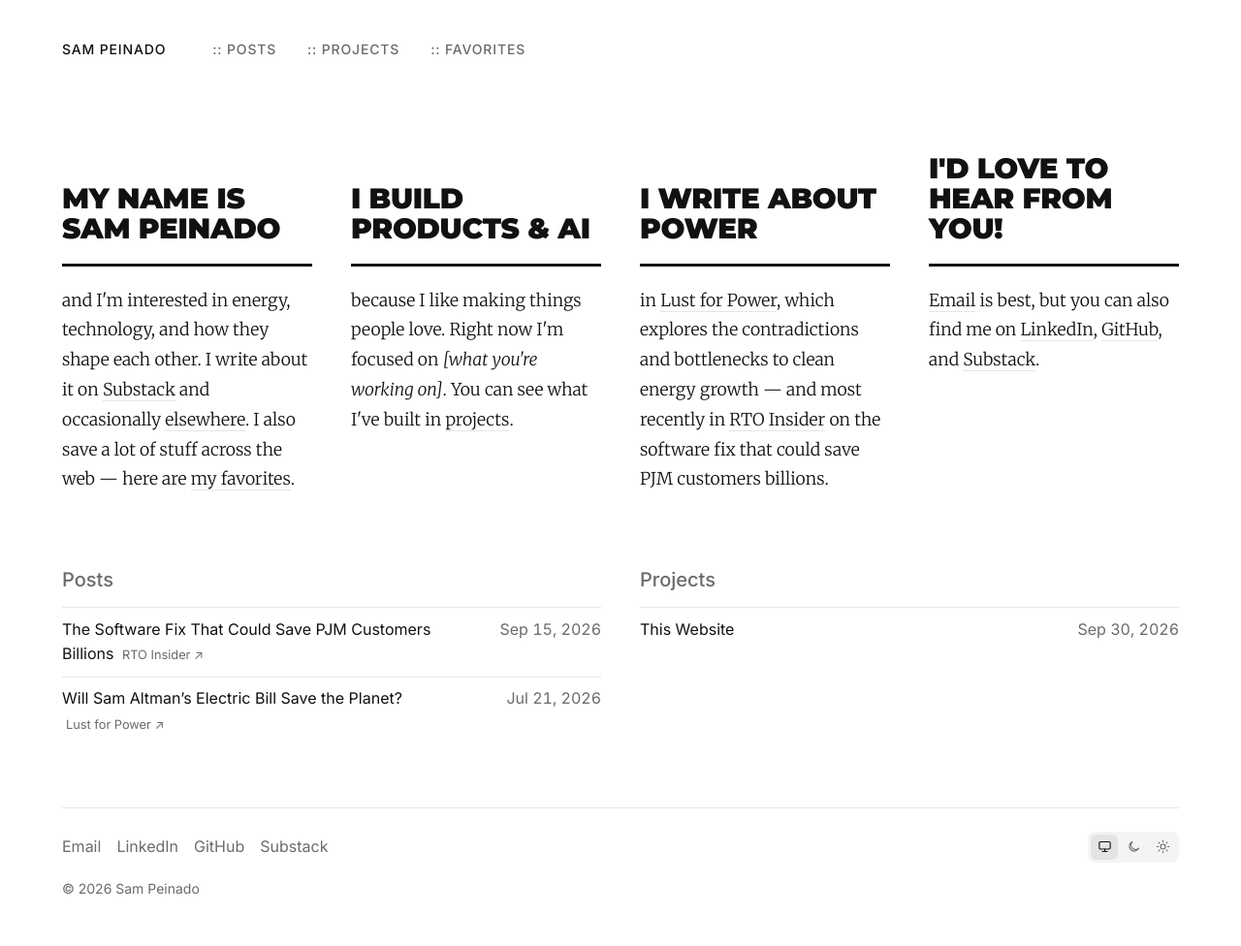
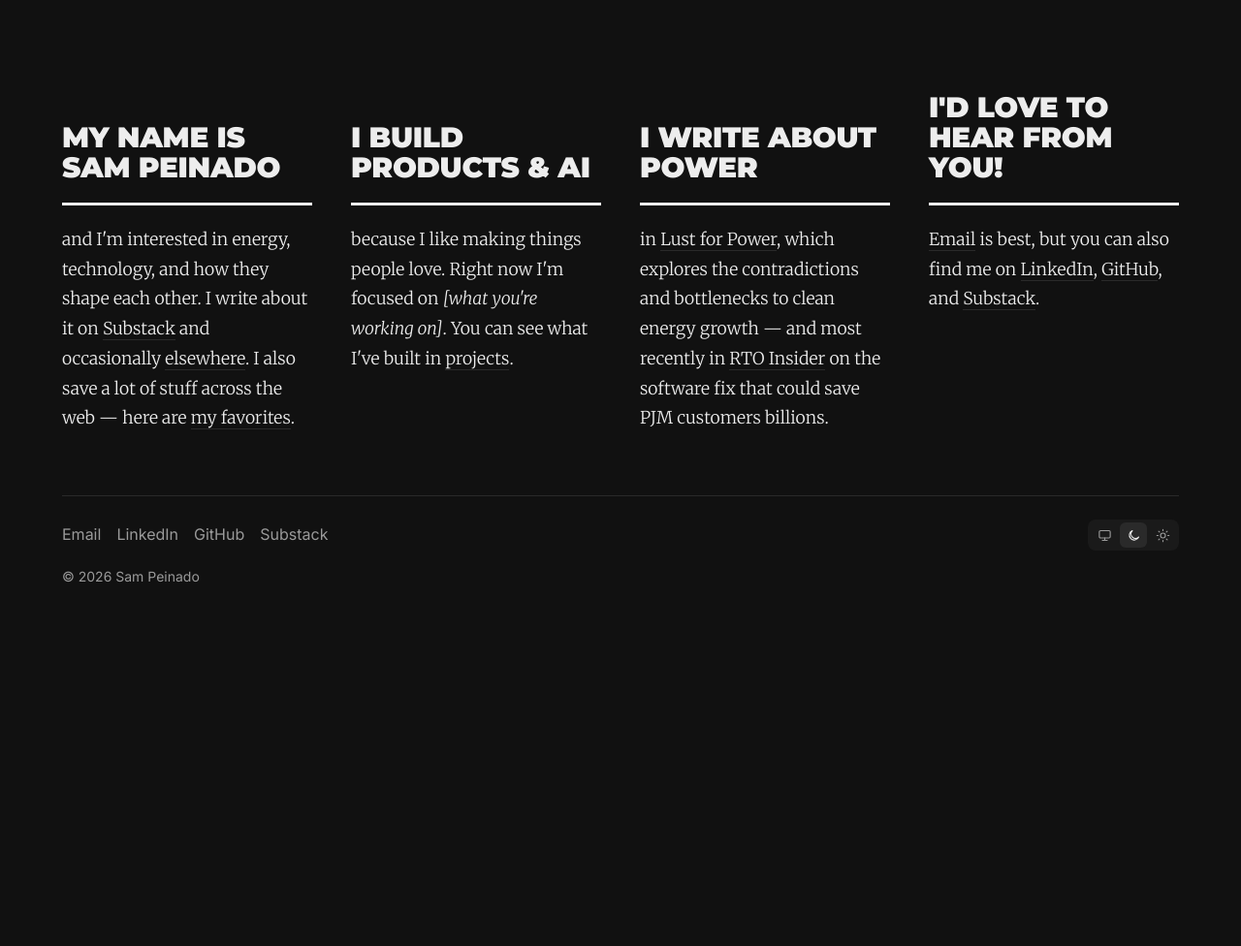
Before and after one commit to sampeinado/sampeinado.github.io, a Jekyll site: the page built from index.html, in a window 1280 px wide. Shown: the whole page at 97% size. Built offline with Jekyll 4.4.1, drawn with Linux system fonts in a browser that asks for light colours; after the commit the page ends 900 px from its top, so only the background shows below that.

Commit message:
Remove top nav and homepage lists; default to dark mode
Co-Authored-By: Claude Opus 5.5 <noreply@anthropic.com>

```diff
--- a/_includes/footer.html
+++ b/_includes/footer.html
@@ -13,6 +13,6 @@
       </button>
     </div>
   </div>
-  <p class="copyright">&copy; {{ site.time | date: "%Y" }} {{ site.title }}</p>
+  <p class="copyright">&copy; {{ site.time | date: "%Y" }} <a href="{{ '/' | relative_url }}">{{ site.title }}</a></p>
 </footer>
 <script src="{{ '/assets/js/theme.js' | relative_url }}"></script>
--- a/_includes/head.html
+++ b/_includes/head.html
@@ -3,10 +3,10 @@
 <title>{% if page.title %}{{ page.title }} · {% endif %}{{ site.title }}</title>
 <meta name="description" content="{{ page.description | default: site.description }}">
 <script>
-  // Apply saved theme before paint to avoid a flash
+  // Dark by default; apply a saved choice before paint to avoid a flash
   (function () {
     var t = localStorage.getItem("theme");
-    if (t === "dark" || t === "light") document.documentElement.dataset.theme = t;
+    if (t === "system" || t === "light") document.documentElement.dataset.theme = t;
   })();
 </script>
 <link rel="preconnect" href="https://fonts.googleapis.com">
--- a/_includes/nav.html
+++ /dev/null
@@ -1,9 +0,0 @@
-<header class="site-header">
-  <a href="{{ '/' | relative_url }}" class="site-name">{{ site.title }}</a>
-  <nav>
-    {% for item in site.data.nav %}
-    {% if page.url contains item.url or page.parent.url == item.url %}{% assign active = true %}{% else %}{% assign active = false %}{% endif %}
-    <a href="{{ item.url | relative_url }}"{% if active %} class="active" aria-current="page"{% endif %}>:: {{ item.title }}</a>
-    {% endfor %}
-  </nav>
-</header>
--- a/_layouts/base.html
+++ b/_layouts/base.html
@@ -3,7 +3,6 @@
 <head>{% include head.html %}</head>
 <body>
   <main class="container{% if page.wide %} container-wide{% endif %}">
-    {% include nav.html %}
     {{ content }}
     {% include footer.html %}
   </main>
--- a/assets/css/style.css
+++ b/assets/css/style.css
@@ -1,21 +1,28 @@
 :root {
+  --bg: #111111;
+  --text: #ededed;
+  --muted: #9a9a9a;
+  --border: #2a2a2a;
+  --surface: #1a1a1a;
+  --surface-active: #2a2a2a;
+}
+@media (prefers-color-scheme: light) {
+  :root[data-theme="system"] {
+    --bg: #ffffff;
+    --text: #111111;
+    --muted: #6b6b6b;
+    --border: #e6e6e6;
+    --surface: #f4f4f4;
+    --surface-active: #e4e4e4;
+  }
+}
+:root[data-theme="light"] {
   --bg: #ffffff;
   --text: #111111;
   --muted: #6b6b6b;
   --border: #e6e6e6;
   --surface: #f4f4f4;
   --surface-active: #e4e4e4;
-  --accent: #d9622b;
-}
-@media (prefers-color-scheme: dark) {
-  :root:not([data-theme="light"]) {
-    --bg: #111111; --text: #ededed; --muted: #9a9a9a;
-    --border: #2a2a2a; --surface: #1a1a1a; --surface-active: #2a2a2a;
-  }
-}
-:root[data-theme="dark"] {
-  --bg: #111111; --text: #ededed; --muted: #9a9a9a;
-  --border: #2a2a2a; --surface: #1a1a1a; --surface-active: #2a2a2a;
 }
 
 * { box-sizing: border-box; }
@@ -34,19 +41,6 @@ a { color: inherit; text-decoration: none; }
 
 .prose a { text-decoration: underline; text-decoration-color: var(--muted); text-underline-offset: 3px; }
 
-/* Top nav */
-.site-header {
-  display: flex; flex-wrap: wrap; align-items: baseline; gap: 0.75rem 3rem;
-  margin-bottom: 3rem;
-  font-size: 0.875rem; font-weight: 500; text-transform: uppercase; letter-spacing: 0.06em;
-}
-.site-header nav { display: flex; flex-wrap: wrap; gap: 0.5rem 2rem; }
-.site-header nav a {
-  color: var(--muted); padding-bottom: 0.35rem;
-  border-bottom: 3px solid transparent; transition: color 0.15s, border-color 0.15s;
-}
-.site-header nav a:hover { color: var(--text); border-color: var(--border); }
-.site-header nav a.active { color: var(--text); border-color: var(--accent); }
 .intro { margin: 0 0 2rem; }
 
 /* Headings & lists */
@@ -78,6 +72,7 @@ section + section { margin-top: 2.5rem; }
 .footer-links { display: flex; flex-wrap: wrap; gap: 0.5rem 1rem; }
 .footer-links a { color: var(--muted); }
 .footer-links a:hover { color: var(--text); }
+.copyright a:hover { color: var(--text); }
 .copyright { color: var(--muted); font-size: 0.875rem; margin: 1rem 0 0; }
 .theme-toggle { display: flex; gap: 2px; padding: 3px; background: var(--surface); border-radius: 8px; }
 .theme-toggle button {
@@ -87,10 +82,6 @@ section + section { margin-top: 2.5rem; }
 .theme-toggle button[aria-pressed="true"] { background: var(--surface-active); color: var(--text); }
 .theme-toggle svg { width: 15px; height: 15px; fill: none; stroke: currentColor; stroke-width: 1.8; stroke-linecap: round; stroke-linejoin: round; }
 
-@media (max-width: 480px) {
-  .site-header { flex-direction: column; gap: 0.75rem; margin-bottom: 2.25rem; }
-  .site-header nav { gap: 0.5rem 1.25rem; }
-}
 
 /* Homepage: four-column intro */
 .container-wide { max-width: 1200px; }
@@ -98,7 +89,7 @@ section + section { margin-top: 2.5rem; }
   display: grid;
   grid-template-columns: repeat(4, minmax(0, 1fr));
   gap: 2.5rem;
-  margin: 0 0 4.5rem;
+  margin: 1rem 0 0;
 }
 /* Subgrid keeps every heading rule on the same line, even when headings wrap differently */
 .intro-col { display: grid; grid-row: span 2; grid-template-rows: subgrid; row-gap: 0; }
@@ -126,20 +117,12 @@ section + section { margin-top: 2.5rem; }
   transition: border-color 0.15s;
 }
 .intro-col a:hover { border-color: var(--text); }
-.home-lists {
-  display: grid;
-  grid-template-columns: repeat(2, minmax(0, 1fr));
-  gap: 2.5rem;
-}
-.home-lists section + section { margin-top: 0; }
 .source { color: var(--muted); font-size: 0.8em; margin-left: 0.25rem; white-space: nowrap; }
 
 @media (max-width: 960px) {
   .intro-grid { grid-template-columns: repeat(2, minmax(0, 1fr)); gap: 3rem 2.5rem; }
 }
 @media (max-width: 600px) {
-  .intro-grid, .home-lists { grid-template-columns: 1fr; }
-  .intro-grid { gap: 2.5rem; margin-bottom: 3rem; }
+  .intro-grid { grid-template-columns: 1fr; gap: 2.5rem; }
   .intro-col h2 { font-size: 1.75rem; }
-  .home-lists { gap: 2.5rem; }
 }
--- a/assets/js/theme.js
+++ b/assets/js/theme.js
@@ -2,8 +2,9 @@
   var root = document.documentElement;
   var buttons = document.querySelectorAll("[data-theme-value]");
 
+  // Dark is the default, so it's stored as "no preference"
   function apply(value) {
-    if (value === "system") {
+    if (value === "dark") {
       delete root.dataset.theme;
       localStorage.removeItem("theme");
     } else {
@@ -18,5 +19,5 @@
   buttons.forEach(function (b) {
     b.addEventListener("click", function () { apply(b.dataset.themeValue); });
   });
-  apply(localStorage.getItem("theme") || "system");
+  apply(localStorage.getItem("theme") || "dark");
 })();
--- a/index.html
+++ b/index.html
@@ -23,15 +23,3 @@ wide: true
     <p><a href="mailto:{{ site.email }}">Email</a> is best, but you can also find me on <a href="https://www.linkedin.com/in/{{ site.linkedin }}/">LinkedIn</a>, <a href="https://github.com/{{ site.github }}">GitHub</a>, and <a href="{{ site.substack }}">Substack</a>.</p>
   </section>
 </div>
-
-<div class="home-lists">
-  <section>
-    <h2 class="section-title"><a href="{{ '/posts/' | relative_url }}">Posts</a></h2>
-    {% include list.html items=site.posts %}
-  </section>
-  <section>
-    <h2 class="section-title"><a href="{{ '/projects/' | relative_url }}">Projects</a></h2>
-    {% assign projects = site.projects | sort: "date" | reverse %}
-    {% include list.html items=projects %}
-  </section>
-</div>
```
Also changed, not shown: _data/nav.yml (deleted, +0 -7 lines).
